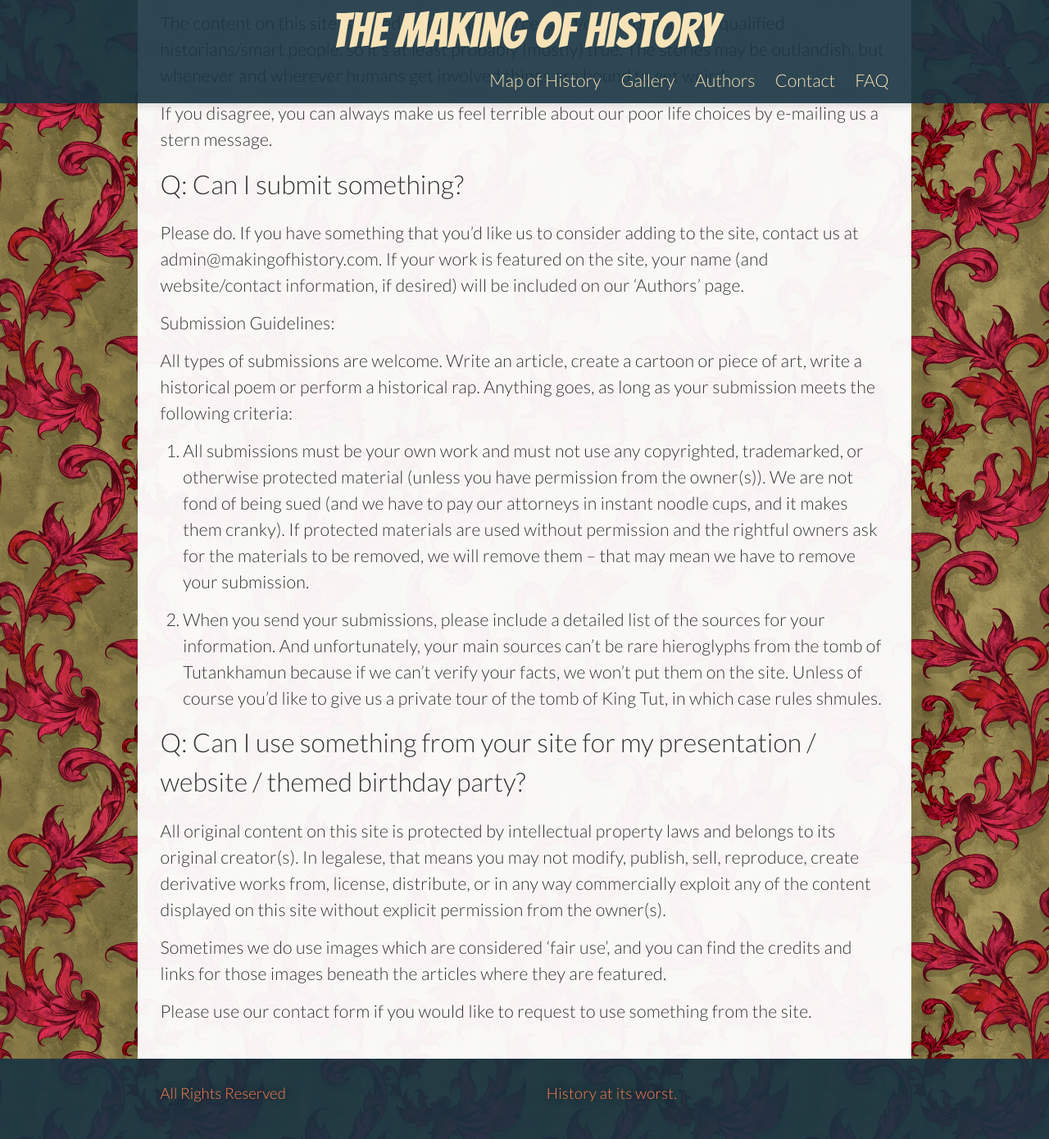
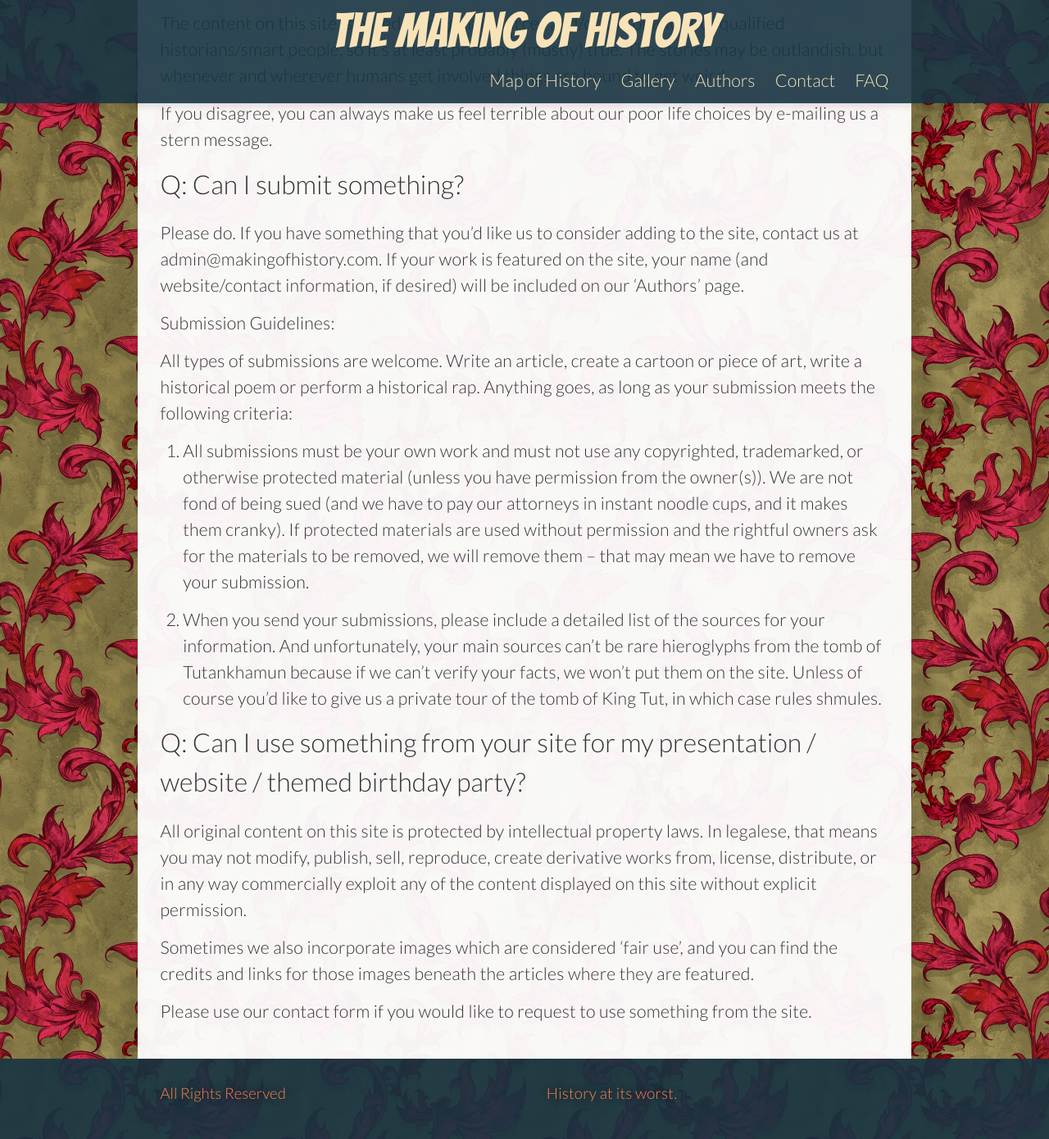
Before and after one commit to benadamstyles/making-of-history, a Jekyll site: the page built from FAQ.md, in a window 1280 px wide and 1400 px high, scrolled down 661 px. Shown: the top 1390 px of the window at 82% size. Built offline with Jekyll 4.4.1, drawn with Linux system fonts in a browser that asks for light colours.

Commit message:
Updated FAQ.md

```diff
--- a/FAQ.md
+++ b/FAQ.md
@@ -39,8 +39,8 @@
 
 ## Q: Can I use something from your site for my presentation / website / themed birthday party?
 
-All original content on this site is protected by intellectual property laws and belongs to its original creator(s). In legalese, that means you may not modify, publish, sell, reproduce, create derivative works from, license, distribute, or in any way commercially exploit any of the content displayed on this site without explicit permission from the owner(s).
+All original content on this site is protected by intellectual property laws. In legalese, that means you may not modify, publish, sell, reproduce, create derivative works from, license, distribute, or in any way commercially exploit any of the content displayed on this site without explicit permission.
 
-Sometimes we do use images which are considered 'fair use', and you can find the credits and links for those images beneath the articles where they are featured.
+Sometimes we also incorporate images which are considered 'fair use', and you can find the credits and links for those images beneath the articles where they are featured.
 
 Please use our contact form if you would like to request to use something from the site.
```
